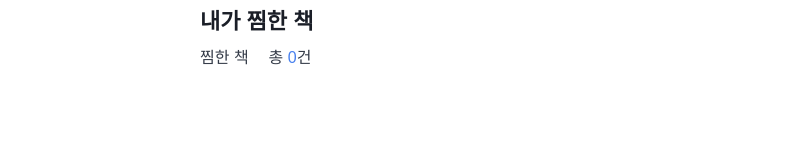
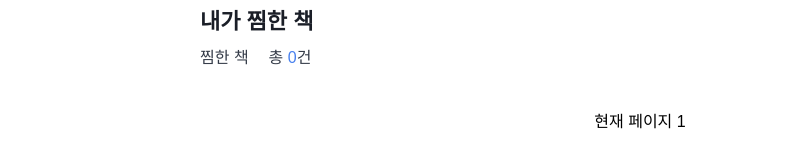
Before and after one commit to bokim1004/cdri-books-bogyeongkim, a React (Vite) app: page /liked in a window 1280 px wide. Shown: the part 135-302 px from the top of the page, without its empty margins (0-789 px from the left). Built offline with nearby package versions, Linux system fonts and the light colour scheme.

Commit message:
feat:찜하기 목록에 pagination구현

```diff
--- a/src/components/common/button.tsx
+++ b/src/components/common/button.tsx
@@ -19,7 +19,7 @@ function Button({
   disabled,
 }: Props) {
   const baseStyles =
-    "flex items-center  justify-center w-[115px] h-[48px] px-5 py-3 rounded-lg font-medium text-caption focus:outline-none transform active:scale-95 transition";
+    "flex items-center justify-center w-[115px] h-[48px] px-5 py-3 rounded-lg font-medium text-caption focus:outline-none transform active:scale-95 transition";
   const primaryStyles = "bg-primary text-white ";
   const secondaryStyles = "bg-lightgray text-textSecondary ";
   const simpleStyles = "bg-white text-textSecondary border-1 ";
--- a/src/components/common/pagination.tsx
+++ b/src/components/common/pagination.tsx
@@ -11,7 +11,7 @@ interface PaginationProps {
 export default function Pagination(props: PaginationProps) {
   const { page, onPrev, onNext, hasPrev, hasNext } = props;
   return (
-    <div className="flex justify-center items-center p-10 gap-3">
+    <div className="flex justify-center items-center p-10 gap-3  mx-auto">
       {hasPrev && <Button variant="simple" text="이전" onClick={onPrev} />}
       <span>현재 페이지 {page}</span>
       {hasNext && <Button variant="simple" text="다음" onClick={onNext} />}
--- a/src/pages/favorite-page.tsx
+++ b/src/pages/favorite-page.tsx
@@ -1,4 +1,6 @@
+import { useState } from "react";
 import Book from "../components/common/book";
+import Pagination from "../components/common/pagination";
 import { useBookToggle } from "../hooks/useBookToggle";
 
 function FavoritePage() {
@@ -7,6 +9,13 @@ function FavoritePage() {
 
   const count = Object.keys(likedBooks).length;
   const likedBookList = Object.values(likedBooks);
+
+  const [page, setPage] = useState(1);
+  const ITEMS_ONE_PAGE = 10;
+  const totalPageNumber = Math.ceil(likedBookList.length / ITEMS_ONE_PAGE);
+  const startIndex = (page - 1) * ITEMS_ONE_PAGE;
+  const endIndex = startIndex + ITEMS_ONE_PAGE;
+  const currentBookList = likedBookList.slice(startIndex, endIndex);
 
   return (
     <div className="flex flex-col  h-screen font-display  pt-20 items-start mx-44">
@@ -19,7 +28,7 @@ function FavoritePage() {
           </p>
         </div>
       </div>
-      {likedBookList?.map((book) => {
+      {currentBookList?.map((book) => {
         const isOpen = bookId === book.isbn;
         const likedBookList = likedBooks[book.isbn];
 
@@ -33,6 +42,13 @@ function FavoritePage() {
           />
         );
       })}
+      <Pagination
+        page={page}
+        onPrev={() => setPage((prev) => Math.max(prev - 1, 1))}
+        onNext={() => setPage((prev) => prev + 1)}
+        hasPrev={page > 1}
+        hasNext={page < totalPageNumber}
+      />
     </div>
   );
 }
--- a/src/pages/search-page.tsx
+++ b/src/pages/search-page.tsx
@@ -23,8 +23,8 @@ function SearchPage() {
       {data?.documents.length > 0 ? (
         <Pagination
           page={page}
-          onPrev={() => setPage((old) => Math.max(old - 1, 1))}
-          onNext={() => setPage((old) => old + 1)}
+          onPrev={() => setPage((prev) => Math.max(prev - 1, 1))}
+          onNext={() => setPage((prev) => prev + 1)}
           hasPrev={page > 1}
           hasNext={hasNext}
         />
```
